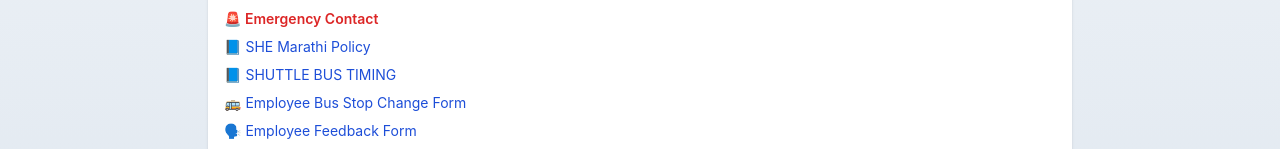
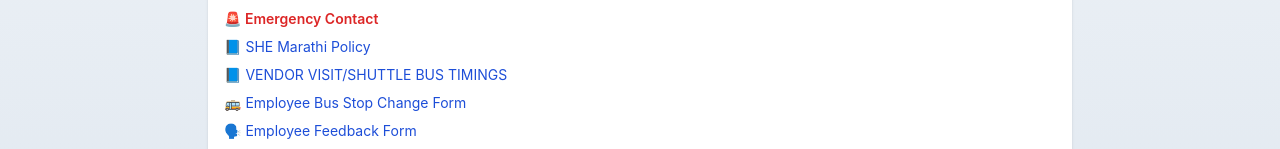
Before and after one commit to bajajauto1/TransportDepartmentPLANT-1, a plain HTML site: page index.html in a window 1280 px wide. Shown: the part 259-408 px from the top of the page. Drawn offline with nearby package versions, Linux system fonts and the light colour scheme; no server answers.

Commit message:
Update index.html
CORRECTED ISSUES

```diff
--- a/index.html
+++ b/index.html
@@ -57,7 +57,7 @@
     </li>
            <li>
       <a href="http://qrco.de/bgQ34j" target="_blank" class="hover:underline">
-        📘 SHUTTLE BUS TIMING
+        📘 VENDOR VISIT/SHUTTLE BUS TIMINGS
       </a>
     </li>
     <li>
```
